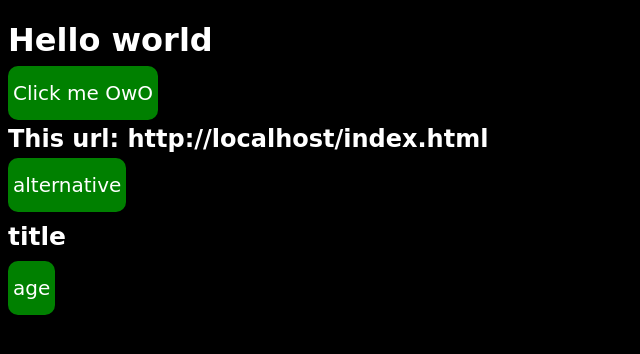
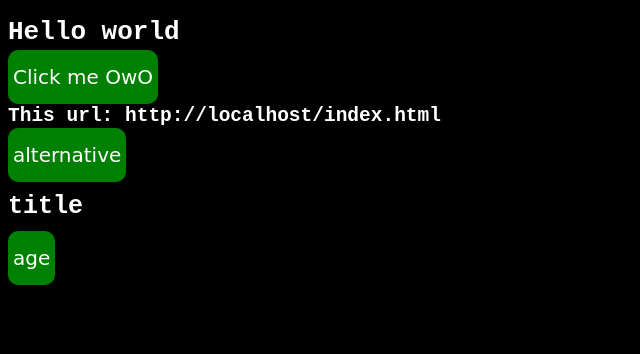
Before and after one commit to magicaltuwu/magicaltuwu.github.io, a plain HTML site: page index.html in a window 1280 px wide. Shown: the whole page, without its empty margins (0-640 px from the left). Drawn offline with Linux system fonts and the light colour scheme.

Commit message:
comic sans isnt working rn

```diff
--- a/style.css
+++ b/style.css
@@ -6,23 +6,23 @@ html {
 
 .yotf {
   color: white;
-  font-family: cursive;
+  font-family: monospace;
 }
 
 .rofl {
   color: white;
-  font-family: cursive;
+  font-family: monospace;
   font-size: 25px;
 }
 
 .okkk {
   color: white;
-  font-family: cursive;
+  font-family: monospace;
 }
 
 .okbro {
   color: white;
-  font-family: cursive;
+  font-family: monospace;
 }
 
 .okbro:hover {
```
